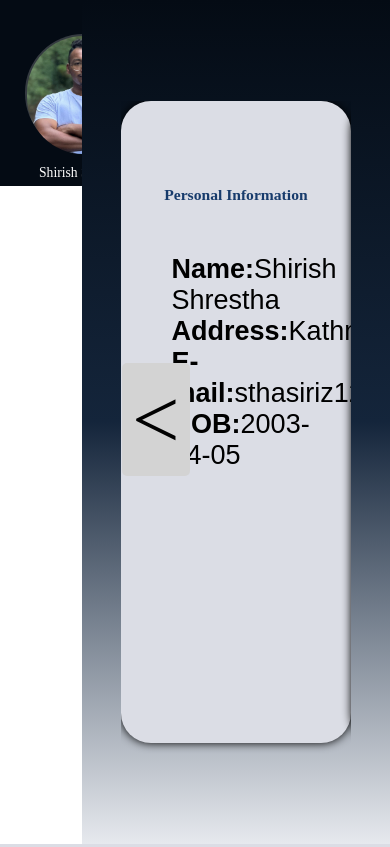
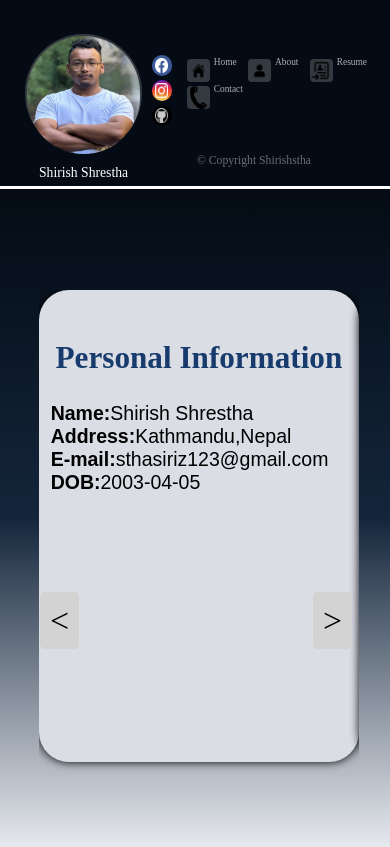
Before and after one commit to shirishstha/Website, a PHP site: page /resume.html in a window 390 px wide. Run offline with PHP 8.4, Linux system fonts and the light colour scheme.

Commit message:
final update

```diff
--- a/design.css
+++ b/design.css
@@ -228,7 +228,7 @@ abtinfo {
 }
 
 
-
+/* Resume Section */
 
 
 /*slider section*/
@@ -315,7 +315,9 @@ button_next {
   background-color: lightgrey;
 }
 
-.contact_main{
+/* Contact section */
+
+.contact_main {
   height: 100vh;
   width: 79vw;
   position: absolute;
@@ -324,7 +326,7 @@ button_next {
   background-color: rgb(219 216 212);
 }
 
-.contact_container{
+.contact_container {
 
   height: 90vh;
   width: 60vw;
@@ -333,7 +335,7 @@ button_next {
   margin-top: 8vh;
 }
 
-.contact{
+.contact {
   position: absolute;
   height: 29vh;
   width: 25vw;
@@ -342,17 +344,19 @@ button_next {
   border-radius: 1vw;
   margin: 5vw 2vw;
 }
-.contact_socialicons{
-    height: 20vh;
-    background-color: #c0b8b8;
-    padding: 4.5vh 7vw;
-    width: 11vw;
-    border-radius: 1vw;
+
+.contact_socialicons {
+  height: 20vh;
+  background-color: #c0b8b8;
+  padding: 4.5vh 7vw;
+  width: 11vw;
+  border-radius: 1vw;
 }
-.contact_main h1{
+
+.contact_main h1 {
   text-align: center;
   font-size: 4vw;
-  background-image: linear-gradient(#dbd8d4,#d5cbcb);
+  background-image: linear-gradient(#dbd8d4, #d5cbcb);
 
 }
 
@@ -408,6 +412,9 @@ button_next {
     margin-left: -6vw;
 
 
+  }
+  .socialmedia_container ul a{
+     top:20vh;
   }
 
   .socialicons {
@@ -473,4 +480,137 @@ button_next {
     position: absolute;
   }
 
+  /* About section */
+  .about_description {
+
+    position: relative;
+    left: 7vw;
+    height: 74vh;
+    width: 79vw;
+    top: 4vh;
+    font-size: 3vw;
+    padding-left: 3vw;
+  }
+
+  .about_description img {
+    height: 40%;
+    width: 60%;
+    margin-top: 5vw;
+    margin-left: 12vw;
+  }
+
+  abth1 {
+    font-size: 5vw;
+  }
+
+  abtinfo {
+    height: 40vh;
+    width: 37vw;
+    position: relative;
+    margin: 2vw;
+    padding: 20px;
+    left: 17vw;
+
+  }
+
+  .about_description abtinfo ul li {
+    padding: 11px;
+
+  }
+
+  /* Resume Section */
+  .main_resume {
+    height: 78vh;
+    width: 100vw;
+    position: relative;
+    left: 0;
+    top: -13vw;
+    background-image: linear-gradient(#040b14, #14253b, rgb(230, 233, 238));
+  }
+
+  .slider-container {
+    width: 82vw;
+
+  }
+
+  .slide {
+    position: relative;
+    height: 56vh;
+    padding-top: 6vh;
+  }
+
+  .slide ul {
+    font-size: 5vw;
+    width: 79vw;
+    padding-top: 3vh;
+    padding-right: 0;
+    padding-left: 3vw;
+  }
+
+  .slide ul li {
+    display: flex;
+    flex-wrap: wrap;
+  }
+
+  .slide h1 {
+    font-size: 8vw;
+  }
+
+  button_prev {
+    bottom: 19vh;
+    font-size: 4vh;
+  }
+
+  button_next {
+    bottom: 19vh;
+    font-size: 4vh;
+    left: 56vw;
+  }
+
+  .contact_main {
+    height: 78vh;
+    width: 100vw;
+    position: relative;
+    left: 0vw;
+    top: -13vw;
+  }
+
+  .contact_container {
+    position:relative;
+    height: 68vh;
+    width: 91vw;
+    margin-left:0;
+  }
+
+  .contact {
+    position: unset;
+    height: 20vh;
+    width: 35vw;
+    margin: 5vw 5vw;
+    display: inline-block;
+  }
+
+  .contact_socialicons {
+    height: 11vh;
+    padding: 4.5vh 7vw;
+    width: 21vw;
+  }
+
+  .contact_main h1 {
+    font-size: 6vw;
+  }
+
+  .fb{
+    background-color: #3b5998;
+  }
+   .insta{
+    background-image: url("Materials/instaback.jpg");
+    background-size: cover;
+   }
+
+   .git{
+    background-color: black;
+   }
+
+
 }
--- a/index.html
+++ b/index.html
@@ -15,7 +15,7 @@
         <div class="header_name">
             Shirish Shrestha
         </div>
-        <div class="">
+        <div class="socialmedia_container">
             <ul>
                <a href="https://www.facebook.com/sirishstha123"><li class="socialmedia fb"><img class="socialicons" src="Materials/fbicon.png"></li></a>
                <a href="https://www.instagram.com/sthasirish"><li class="socialmedia insta"><img class="socialicons" src="Materials/Instaicon.png"></li></a>
```
